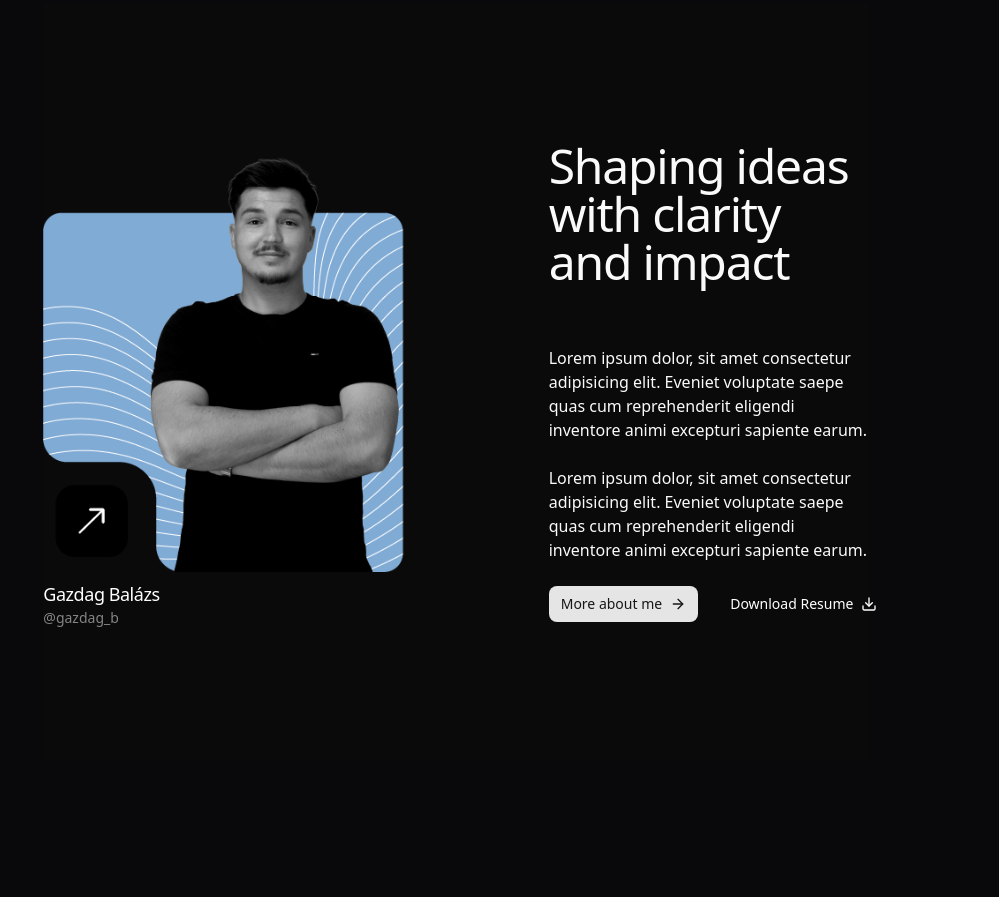
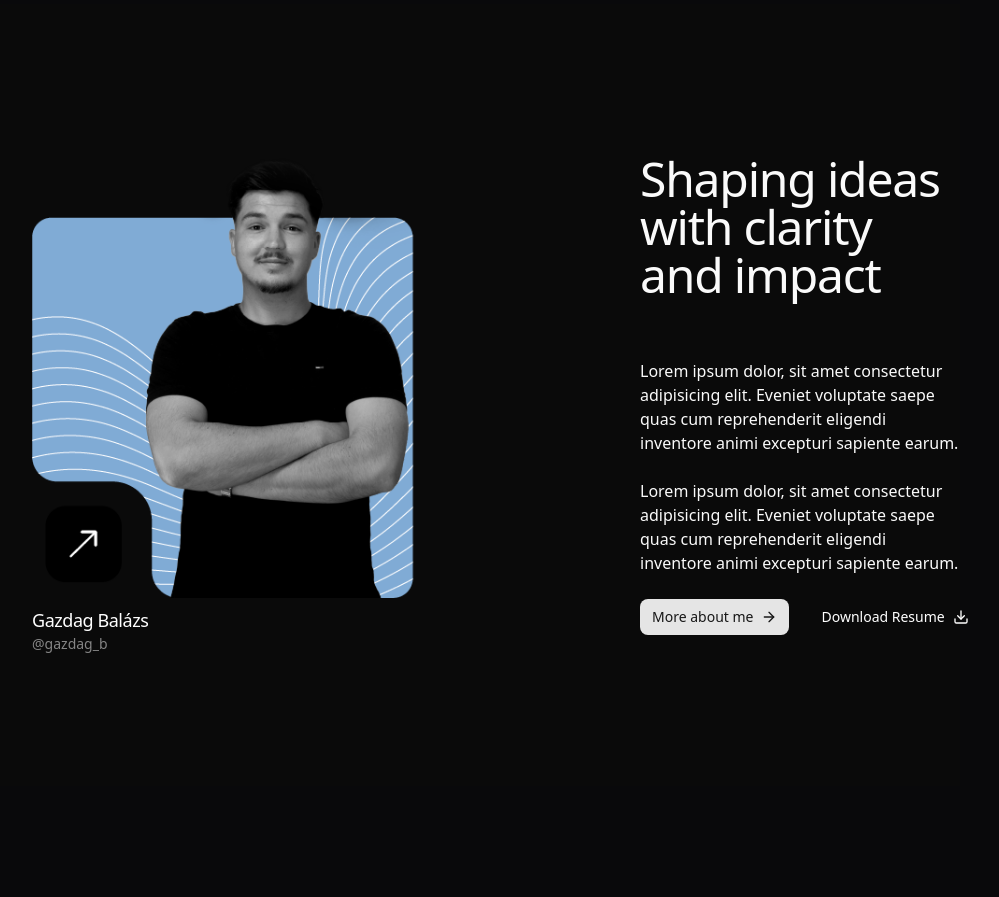
Before and after one commit to GazdagB/gazdag-studio, a Next.js app: page /design in a window 1280 px wide. Shown: the part 4500-5397 px from the top of the page, without its empty margins (184-1183 px from the left). Built offline with nearby package versions, Linux system fonts and the light colour scheme.

Commit message:
🍱Updated Image White noise

```diff
--- a/src/components/about15.tsx
+++ b/src/components/about15.tsx
@@ -2,6 +2,7 @@ import React from "react";
 import ButtonSt from "./button-standard-3";
 import { cn } from "@/lib/utils";
 import {Download} from "lucide-react";
+import Image from "next/image";
 interface About15Props {
   className?: string;
 }
@@ -12,11 +13,13 @@ const About15 = ({ className }: About15Props) => {
       className={cn("dark bg-background py-32 text-foreground", className)}
     >
       <div className="container flex flex-col items-center justify-center gap-25 lg:flex-row lg:gap-[10vw]">
-        <div className="text-white">
-          <img
+        <div className="text-white px-20">
+          <Image
+          width={400}
+          height={400}
             src="/branding/gs_hero_image_blue_1.png"
             alt=""
-            className="pointer-events-none h-110 w-full object-cover"
+            className="pointer-events-none  object-contain"
           />
 
           <div className="pt-2 pb-1">
```
Also changed, not shown: public/branding/gs_hero_image_blue_1.png.
